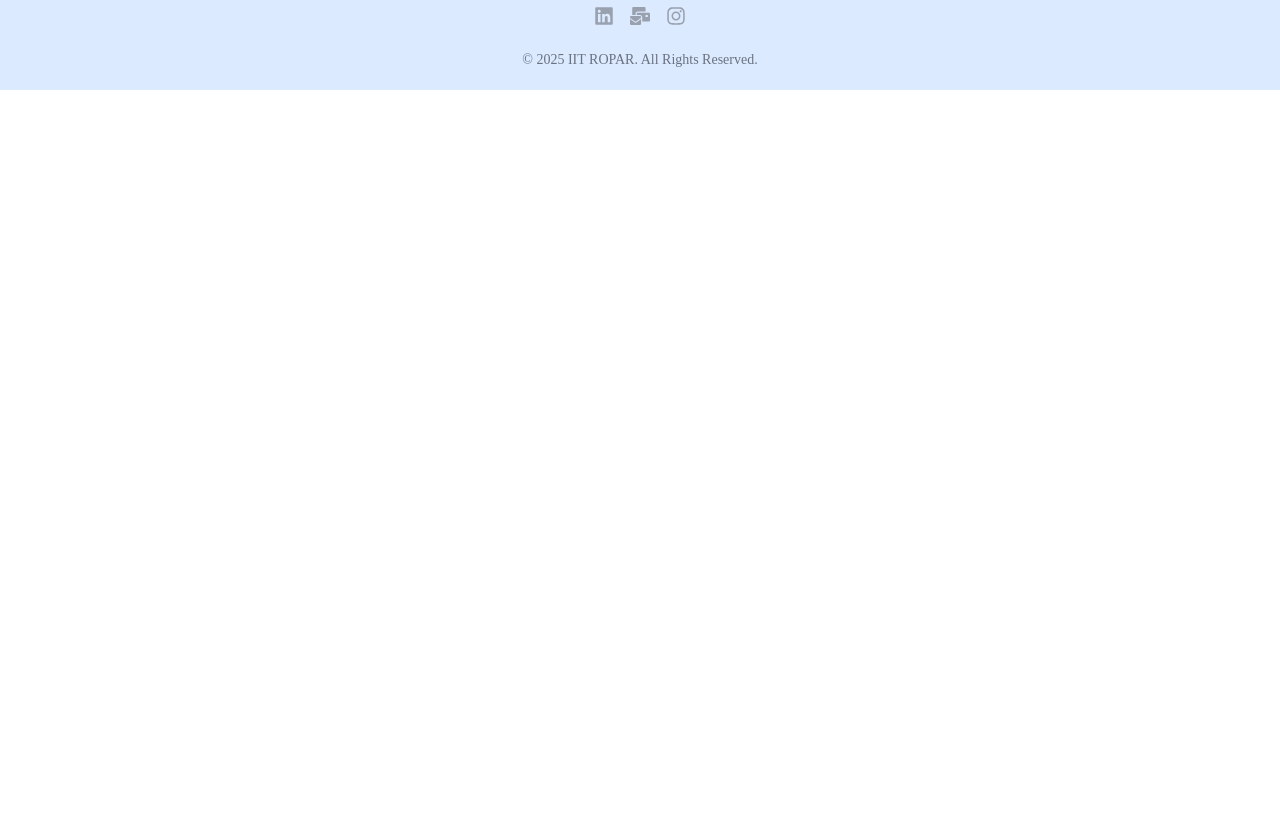
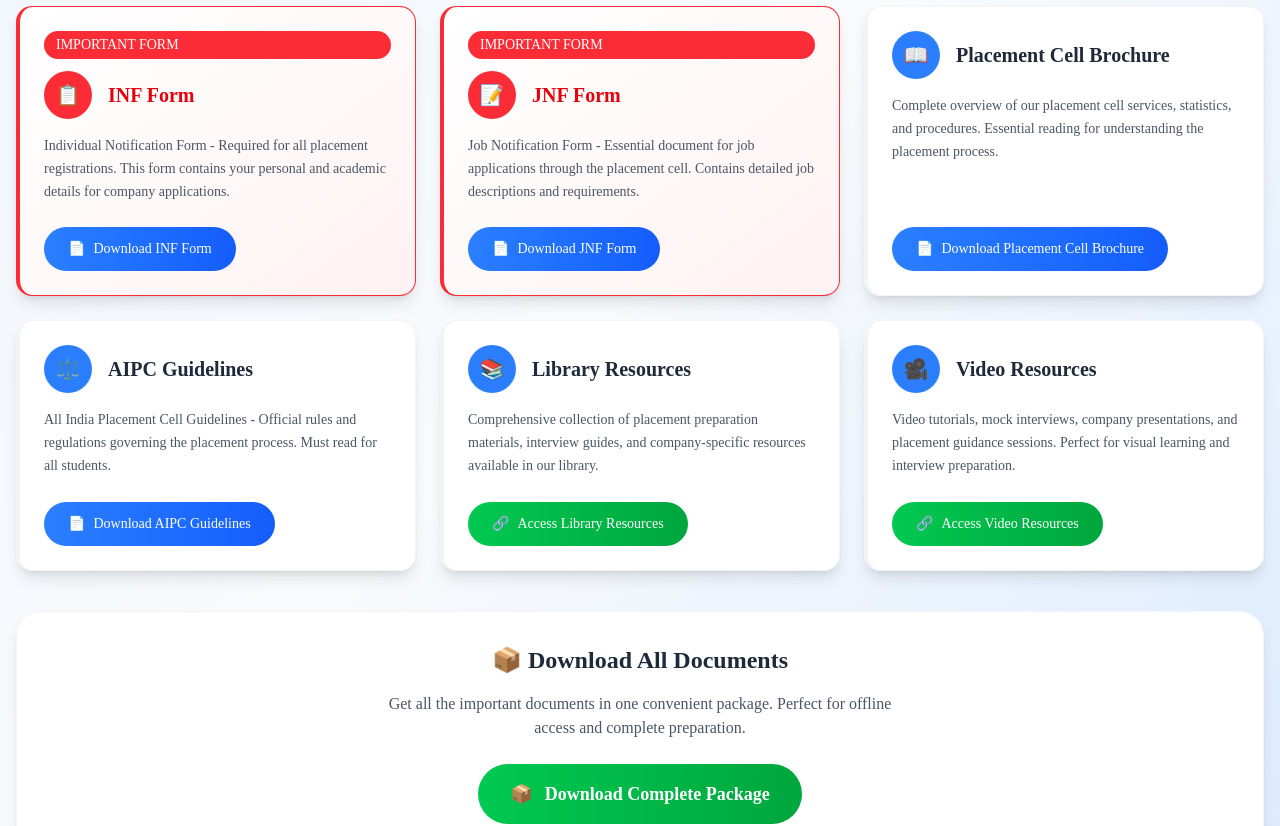
Before and after one commit to Harsh2005Dalal/CPDC-Website-, a React (Vite) app: page /resources in a window 1280 px wide. Shown: the part 500-1326 px from the top of the page. Before the commit the page ends 800 px from the top, so only its background shows below. Built offline with nearby package versions, Linux system fonts and the light colour scheme.

Commit message:
Change Resources Page

```diff
--- a/src/App.jsx
+++ b/src/App.jsx
@@ -11,6 +11,7 @@ import Placement from './pages/placement_stats'
 import Recruit from './pages/Recruit_us'
 import Our_Team from './pages/our_team.jsx'
 import Past_Recruiters from './pages/past_Recruiters.jsx'
+import Resources from './pages/resources.jsx'
 // import OurTeam from './pages/our_team'
 
 import Navbar from "./components/Navbar.jsx"
@@ -33,6 +34,7 @@ function App() {
         <Route path='/corporate-connect-home' element={<><Cchome /></>} />
         <Route path='/our-team' element={<><Our_Team /></>} />
         <Route path='/past-recruiters' element={<><Past_Recruiters /></>} />
+        <Route path='/resources' element={<><Resources /></>} />
       </Routes>
       <Footer/>
     </>
--- /dev/null
+++ b/src/data/resources.json
@@ -0,0 +1,60 @@
+[
+  {
+    "id": 0,
+    "title": "INF Form",
+    "icon": "📋",
+    "description": "Individual Notification Form - Required for all placement registrations. This form contains your personal and academic details for company applications.",
+    "isImportant": true,
+    "downloadName": "INF Form",
+    "filePath": "/documents/inf-form.pdf",
+    "actionType": "download"
+  },
+  {
+    "id": 1,
+    "title": "JNF Form",
+    "icon": "📝",
+    "description": "Job Notification Form - Essential document for job applications through the placement cell. Contains detailed job descriptions and requirements.",
+    "isImportant": true,
+    "downloadName": "JNF Form",
+    "filePath": "/documents/jnf-form.pdf",
+    "actionType": "download"
+  },
+  {
+    "id": 2,
+    "title": "Placement Cell Brochure",
+    "icon": "📖",
+    "description": "Complete overview of our placement cell services, statistics, and procedures. Essential reading for understanding the placement process.",
+    "isImportant": false,
+    "downloadName": "Placement Cell Brochure",
+    "filePath": "/documents/placement-brochure.pdf",
+    "actionType": "download"
+  },
+  {
+    "id": 3,
+    "title": "AIPC Guidelines",
+    "icon": "⚖️",
+    "description": "All India Placement Cell Guidelines - Official rules and regulations governing the placement process. Must read for all students.",
+    "isImportant": false,
+    "downloadName": "AIPC Guidelines",
+    "filePath": "/documents/aipc-guidelines.pdf",
+    "actionType": "download"
+  },
+  {
+    "id": 4,
+    "title": "Library Resources",
+    "icon": "📚",
+    "description": "Comprehensive collection of placement preparation materials, interview guides, and company-specific resources available in our library.",
+    "isImportant": false,
+    "navigateUrl": "/library-resources",
+    "actionType": "navigate"
+  },
+  {
+    "id": 5,
+    "title": "Video Resources",
+    "icon": "🎥",
+    "description": "Video tutorials, mock interviews, company presentations, and placement guidance sessions. Perfect for visual learning and interview preparation.",
+    "isImportant": false,
+    "navigateUrl": "/video-resources",
+    "actionType": "navigate"
+  }
+]
--- /dev/null
+++ b/src/pages/resources.jsx
@@ -0,0 +1,165 @@
+import React, { useState, useEffect } from 'react';
+import {Link} from 'react-router'
+import documents from '../data/resources.json'
+
+const PlacementDocuments = () => {
+  const [visibleCards, setVisibleCards] = useState([]);
+
+  useEffect(() => {
+    // Animate cards on mount
+    const timer = setTimeout(() => {
+      setVisibleCards([0, 1, 2, 3, 4, 5]);
+    }, 100);
+    return () => clearTimeout(timer);
+  }, []);
+
+  const handleDownload = (doc) => {
+    // Handle PDF download for first 4 documents
+    const link = document.createElement('a');
+    link.href = doc.filePath;
+    link.download = `${doc.downloadName}.pdf`;
+    link.target = '_blank';
+    document.body.appendChild(link);
+    link.click();
+    document.body.removeChild(link);
+  };
+
+  const handleBulkDownload = () => {
+    // Download complete package (only downloadable documents)
+    const link = document.createElement('a');
+    link.href = '/documents/complete-package.zip';
+    link.download = 'placement-documents-complete.zip';
+    document.body.appendChild(link);
+    link.click();
+    document.body.removeChild(link);
+  };
+
+
+  return (
+    <div className="min-h-screen bg-gradient-to-br from-blue-50 via-slate-50 to-blue-100">
+      <div className="max-w-7xl mx-auto px-4 py-8">
+        {/* Header */}
+        <div className="text-center mb-10 bg-white p-8 rounded-3xl shadow-lg border border-gray-100">
+          <h1 className="text-4xl md:text-5xl font-bold text-gray-800 mb-4">
+            🎓 Placement Cell Resources
+          </h1>
+          <p className="text-lg text-gray-600 max-w-2xl mx-auto">
+            Access all important documents, forms, and resources for your placement journey.
+            Download individual documents or get the complete package below.
+          </p>
+        </div>
+
+        {/* Important Notice */}
+        <div className="bg-white rounded-2xl p-6 mb-8 border-l-4 border-orange-400 shadow-lg border">
+          <h3 className="text-orange-500 font-semibold text-xl mb-2">📋 Important Notice</h3>
+          <p className="text-gray-700">
+            Please ensure you have the latest versions of all forms and documents.
+            Check the download dates and update your files regularly for the most current information.
+          </p>
+        </div>
+
+        {/* Documents Grid */}
+        <div className="grid grid-cols-1 md:grid-cols-2 xl:grid-cols-3 gap-6 mb-10">
+          {documents.map((doc) => (
+            <div
+              key={doc.id}
+              className={`
+                bg-white rounded-2xl p-6 shadow-lg border border-gray-100 transition-all duration-500 ease-out
+                hover:transform hover:scale-105 hover:shadow-xl flex flex-col h-full
+                ${visibleCards.includes(doc.id) ? 'opacity-100 translate-y-0' : 'opacity-0 translate-y-8'}
+                ${doc.isImportant
+                  ? 'border-l-4 border-red-500 bg-gradient-to-br from-white to-red-50'
+                  : 'border-l-4 border-blue-500'
+                }
+              `}
+            >
+              {/* Important Tag */}
+              {doc.isImportant && (
+                <div className="inline-block bg-red-500 text-white px-3 py-1 rounded-full text-sm font-medium mb-3">
+                  IMPORTANT FORM
+                </div>
+              )}
+
+              {/* Card Header */}
+              <div className="flex items-center mb-4">
+                <div className={`
+                  w-12 h-12 rounded-full flex items-center justify-center text-xl mr-4
+                  ${doc.isImportant ? 'bg-red-500' : 'bg-blue-500'} text-white
+                `}>
+                  {doc.icon}
+                </div>
+                <h3 className={`
+                  text-xl font-semibold
+                  ${doc.isImportant ? 'text-red-600' : 'text-gray-800'}
+                `}>
+                  {doc.title}
+                </h3>
+              </div>
+
+              {/* Description */}
+              <p className="text-gray-600 mb-6 text-sm leading-relaxed flex-grow">
+                {doc.description}
+              </p>
+
+              {/* Action Button */}
+              <div className="mt-auto">
+                {doc.actionType === 'download' ? (
+                  <button
+                    onClick={() => handleDownload(doc)}
+                    className="inline-flex items-center px-6 py-3 rounded-full font-medium text-sm
+                             bg-gradient-to-r from-blue-500 to-blue-600 text-white
+                             hover:from-blue-600 hover:to-blue-700
+                             transition-all duration-300 hover:transform hover:scale-105 hover:shadow-lg hover:cursor-pointer"
+                  >
+                    <span className="mr-2">📄</span>
+                    Download {doc.title}
+                  </button>
+                ) : (
+                  <Link
+                    to={doc.navigateUrl}
+                    className="inline-flex items-center px-6 py-3 rounded-full font-medium text-sm
+                             bg-gradient-to-r from-green-500 to-green-600 text-white
+                             hover:from-green-600 hover:to-green-700
+                             transition-all duration-300 hover:transform hover:scale-105 hover:shadow-lg
+                             no-underline"
+                  >
+                    <span className="mr-2">🔗</span>
+                    Access {doc.title}
+                  </Link>
+                )}
+              </div>
+            </div>
+          ))}
+        </div>
+
+        {/* Bulk Download Section */}
+        <div className="text-center bg-white p-8 rounded-3xl shadow-lg border border-gray-100">
+          <h2 className="text-2xl font-bold text-gray-800 mb-4">📦 Download All Documents</h2>
+          <p className="text-gray-600 mb-6 max-w-lg mx-auto">
+            Get all the important documents in one convenient package.
+            Perfect for offline access and complete preparation.
+          </p>
+          <button
+            onClick={handleBulkDownload}
+            className="inline-flex items-center bg-gradient-to-r from-green-500 to-green-600
+                     text-white px-8 py-4 rounded-full font-semibold text-lg
+                     hover:from-green-600 hover:to-green-700 hover:transform hover:scale-105
+                     transition-all duration-300 hover:shadow-xl hover:cursor-pointer"
+          >
+            <span className="mr-3">📦</span>
+            Download Complete Package
+          </button>
+        </div>
+
+        {/* Footer */}
+        <div className="text-center mt-8 text-gray-600">
+          <p className="text-sm">
+            For technical support or document updates, contact the Placement Cell office.
+          </p>
+        </div>
+      </div>
+    </div>
+  );
+};
+
+export default PlacementDocuments;
```
